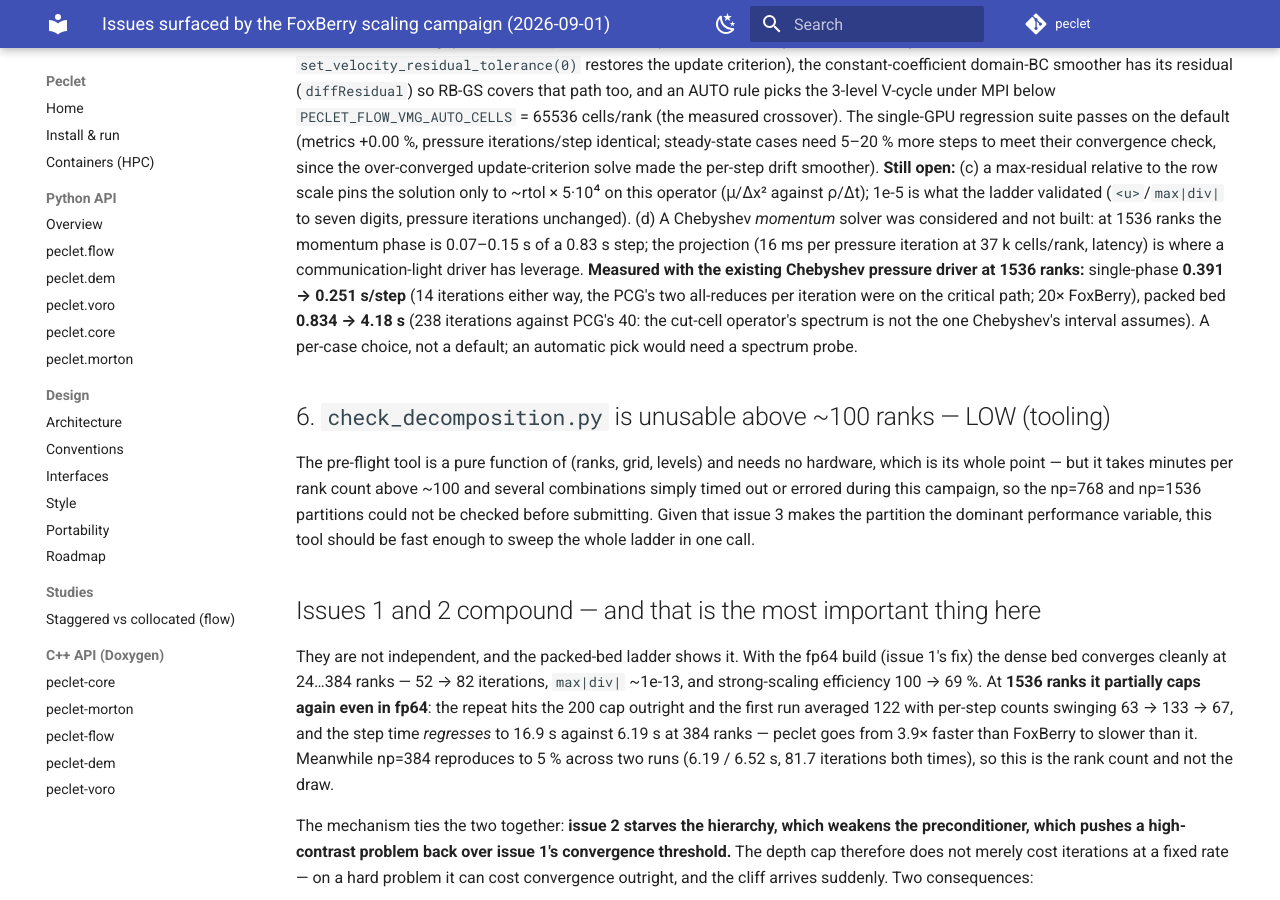
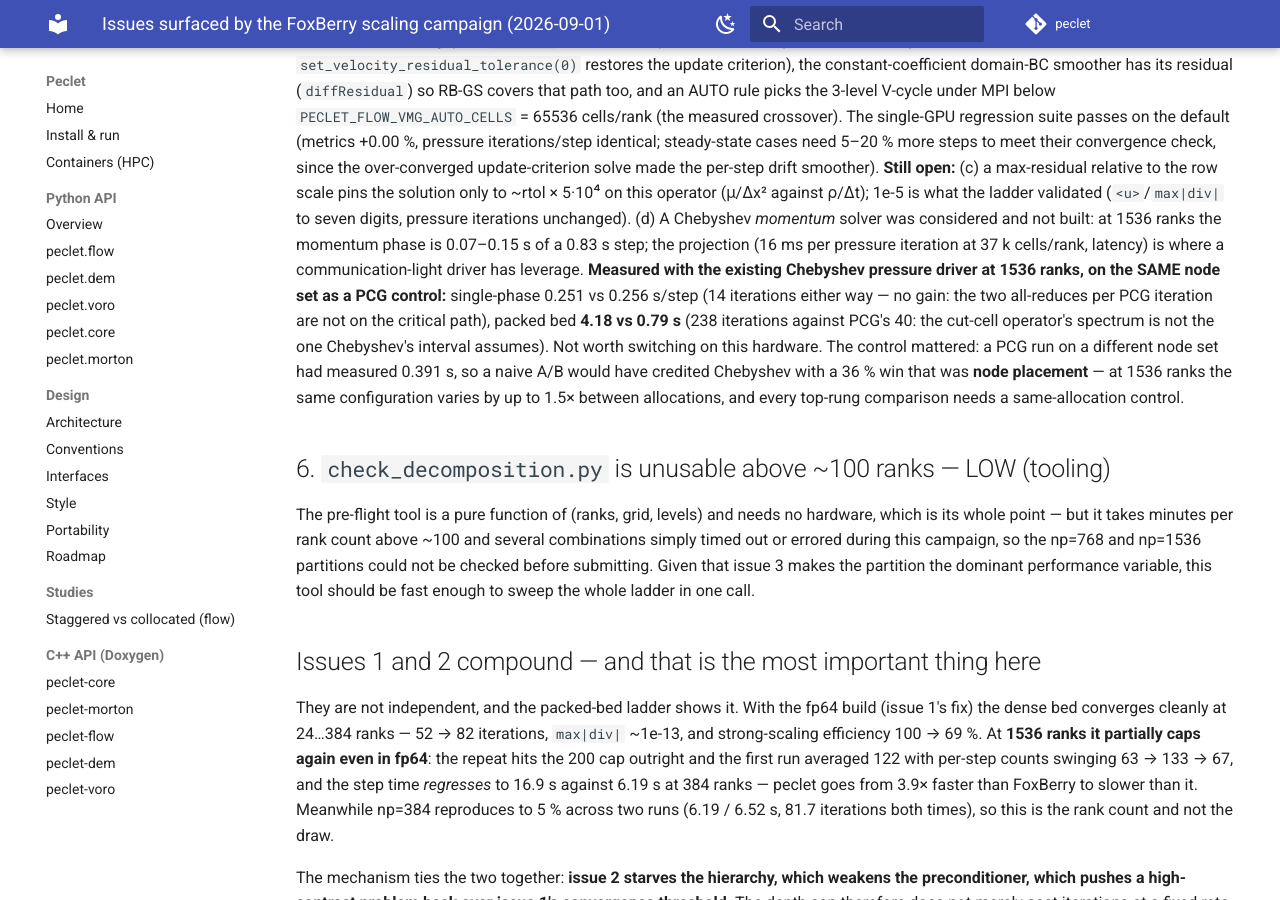
Before and after one commit to computational-chemical-engineering/peclet, an MkDocs documentation site: the page built from docs/SCALING_ISSUES.md, in a window 1280 px wide and 900 px high, scrolled down 5024 px. Built offline with MkDocs 1.6.1 and Material for MkDocs 9.7.7, drawn with Linux system fonts in a browser that asks for light colours; comment, search, counter and statistics services are not loaded.

Commit message:
docs(SCALING_ISSUES): the Chebyshev 'win' was node placement -- same-allocation control shows parity single-phase, 5x loss on the bed
Co-Authored-By: Claude Fable 5.1 <noreply@anthropic.com>
Claude-Session: https://claude.ai/code/session_011ro1pkvSwfqxh3e7JxTedi

```diff
--- a/docs/SCALING_ISSUES.md
+++ b/docs/SCALING_ISSUES.md
@@ -229,11 +229,14 @@ validated (`<u>`/`max|div|` to seven digits, pressure iterations unchanged). (d)
 *momentum* solver was considered and not built: at 1536 ranks the momentum phase is 0.07–0.15 s of
 a 0.83 s step; the projection (16 ms per pressure iteration at 37 k cells/rank, latency) is where a
 communication-light driver has leverage. **Measured with the existing Chebyshev pressure driver at
-1536 ranks:** single-phase **0.391 → 0.251 s/step** (14 iterations either way, the PCG's two
-all-reduces per iteration were on the critical path; 20× FoxBerry), packed bed **0.834 → 4.18 s**
-(238 iterations against PCG's 40: the cut-cell operator's spectrum is not the one Chebyshev's
-interval assumes). A per-case choice, not a default; an automatic pick would need a spectrum
-probe.
+1536 ranks, on the SAME node set as a PCG control:** single-phase 0.251 vs 0.256 s/step (14
+iterations either way — no gain: the two all-reduces per PCG iteration are not on the critical
+path), packed bed **4.18 vs 0.79 s** (238 iterations against PCG's 40: the cut-cell operator's
+spectrum is not the one Chebyshev's interval assumes). Not worth switching on this hardware. The
+control mattered: a PCG run on a different node set had measured 0.391 s, so a naive A/B would
+have credited Chebyshev with a 36 % win that was **node placement** — at 1536 ranks the same
+configuration varies by up to 1.5× between allocations, and every top-rung comparison needs a
+same-allocation control.
 
 ## 6. `check_decomposition.py` is unusable above ~100 ranks — LOW (tooling)
 
```
